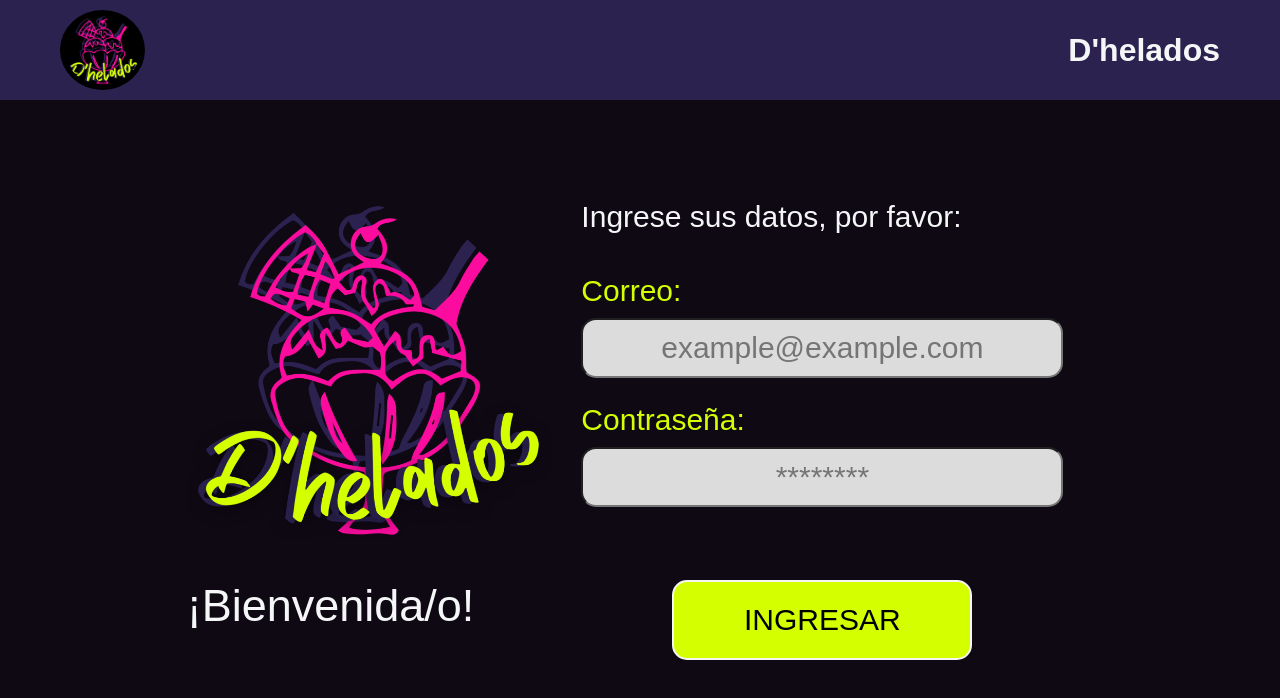
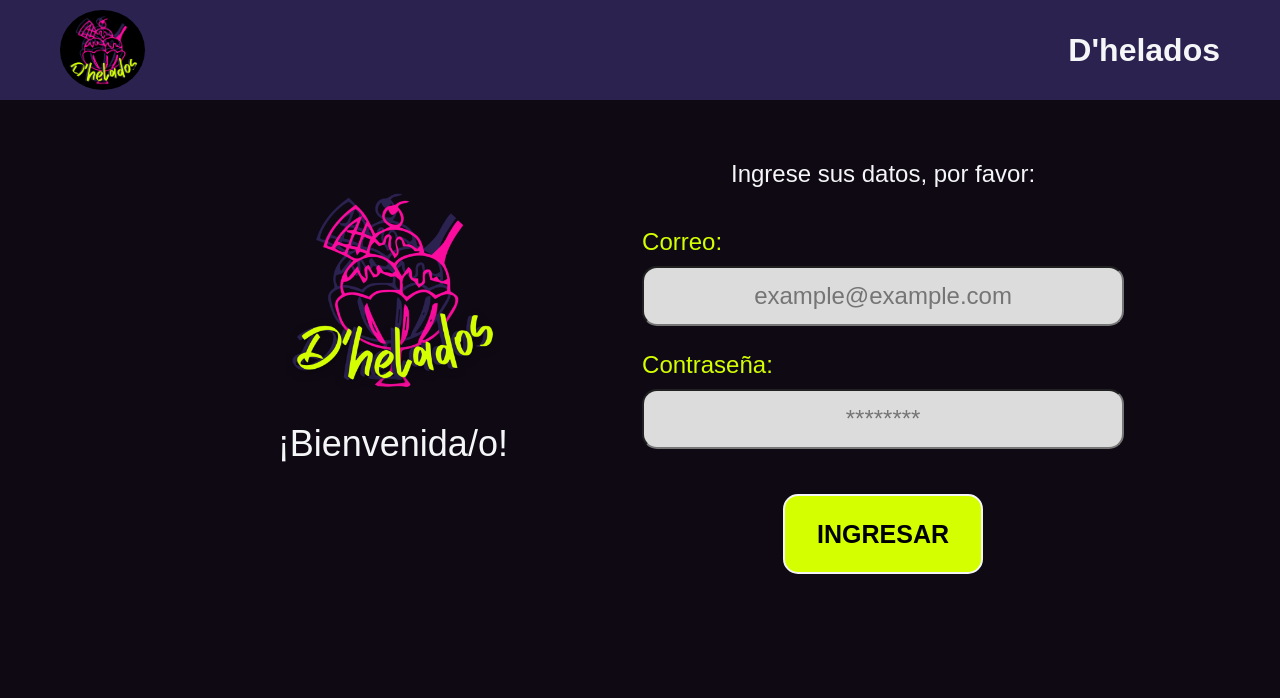
Before and after one commit to Psyderalis/DEV002-BQ-front, a React (Vite) app: page / in a window 1280 px wide. Shown: the top 698 px of the page. Built offline with nearby package versions, Linux system fonts and the light colour scheme; a web font is replaced by a local one.

Commit message:
corrigiendo estilos de login

```diff
--- a/src/components/LoginForm/LoginForm.jsx
+++ b/src/components/LoginForm/LoginForm.jsx
@@ -1,6 +1,6 @@
 import styles from './LoginForm.module.css'
 
-function LoginForm({ setCredentials }) {
+function LoginForm({ setCredentials, errorMessage }) {
 
     let credentials = {
         'email': '',
@@ -17,7 +17,7 @@ function LoginForm({ setCredentials }) {
     };
 
     return (
-        <div>
+        <div className={styles.container}>
             <p>Ingrese sus datos, por favor:</p>
             <form className={styles.loginForm} >
                 <div className={styles.inputContainer}>
@@ -48,6 +48,7 @@ function LoginForm({ setCredentials }) {
                     INGRESAR
                 </button>
             </form>
+            <p className={styles.errorMsg}>{errorMessage}</p>
         </div>
     )
 };
--- a/src/components/LoginForm/LoginForm.module.css
+++ b/src/components/LoginForm/LoginForm.module.css
@@ -1,10 +1,15 @@
+.container {
+    display: flex;
+    flex-direction: column;
+    justify-content: space-between;
+    align-items: center;
+}
+
 .loginForm {
     display: flex;
     margin-top: 40px;
     flex-direction: column;
     align-items: center;
-    height: 537px;
-    width: 482px;
     gap: 25px;
 }
 
@@ -25,8 +30,13 @@
 }
 
 .loginForm button {
-    margin-top: 10%;
+    margin: 20px ;
     height: 80px;
-    width: 300px;
-    font-size: 30px;
+    width: 200px;
+    font-size: 25px;
+    font-weight: bold;
 }
+
+.errorMsg {
+    margin: 20px 0;
+}
--- a/src/views/Login/LoginView.jsx
+++ b/src/views/Login/LoginView.jsx
@@ -1,7 +1,8 @@
-import { useState, useEffect } from 'react';
+import { useState } from 'react';
 import { useNavigate } from 'react-router-dom';
 
 import styles from './LoginView.module.css'
+
 import Logo from '../../img/logo.png'
 import LoginForm from '../../components/LoginForm/LoginForm'
 
@@ -41,16 +42,19 @@ function LoginView() {
   };
 
   return (
+    <div className={styles.container}>
       <div className={styles.loginContainer}>
-      <div className={styles.logoContaine}>
+        <div className={styles.logoContainer}>
           <img className={styles.logo} src={Logo} alt='Logo Dhelados' />
           <p className={styles.welcomeContainer}>
             ¡Bienvenida/o!
           </p>
         </div>
-      <LoginForm setCredentials={setCredentials} />
-      <p>{errorMessage}</p>
+        <LoginForm
+          setCredentials={setCredentials}
+          errorMessage={errorMessage} />
       </div >
+    </div>
   )
 }
 
--- a/src/views/Login/LoginView.module.css
+++ b/src/views/Login/LoginView.module.css
@@ -1,20 +1,24 @@
 @import '../../index.css';
 
+.container {
+    display: inline-block;
+    margin: 10px 20%;
+}
+
 .loginContainer {
-        display: flex;
-        flex-direction: column;
-        align-items: center;
-        justify-content: center;
-        padding-top: 10vh;
-        font-size: 30px;
+    display: grid;
+    grid-template-columns: 30% auto;
+    grid-column-gap: 20%;
+    padding: 30px;
+    font-size: 1.5rem;
 }
 
 .logoContainer {
     display: flex;
     flex-direction: column;
-        width: 100%;
     align-items: center;
-        justify-content: center;
+    justify-content: flex-start;
+    padding: 30px 0;
 }
 
 .logo {
@@ -24,19 +28,5 @@
 .welcomeContainer {
     margin-top: 33px;
     font-size: 150%;
+    text-align: center;
 }
-
-@media screen and (orientation: landscape) {
-   .loginContainer {
-    flex-direction: row;
-    align-items: flex-start;
-    gap: 30px;
-    width: 100%;
-   }
-   .logoContainer{
-    width: 40%;
-   }
-   .logo{
-    height: 340px;
-   }
-}
```
Lines whose indentation alone changed are shown as unchanged.
